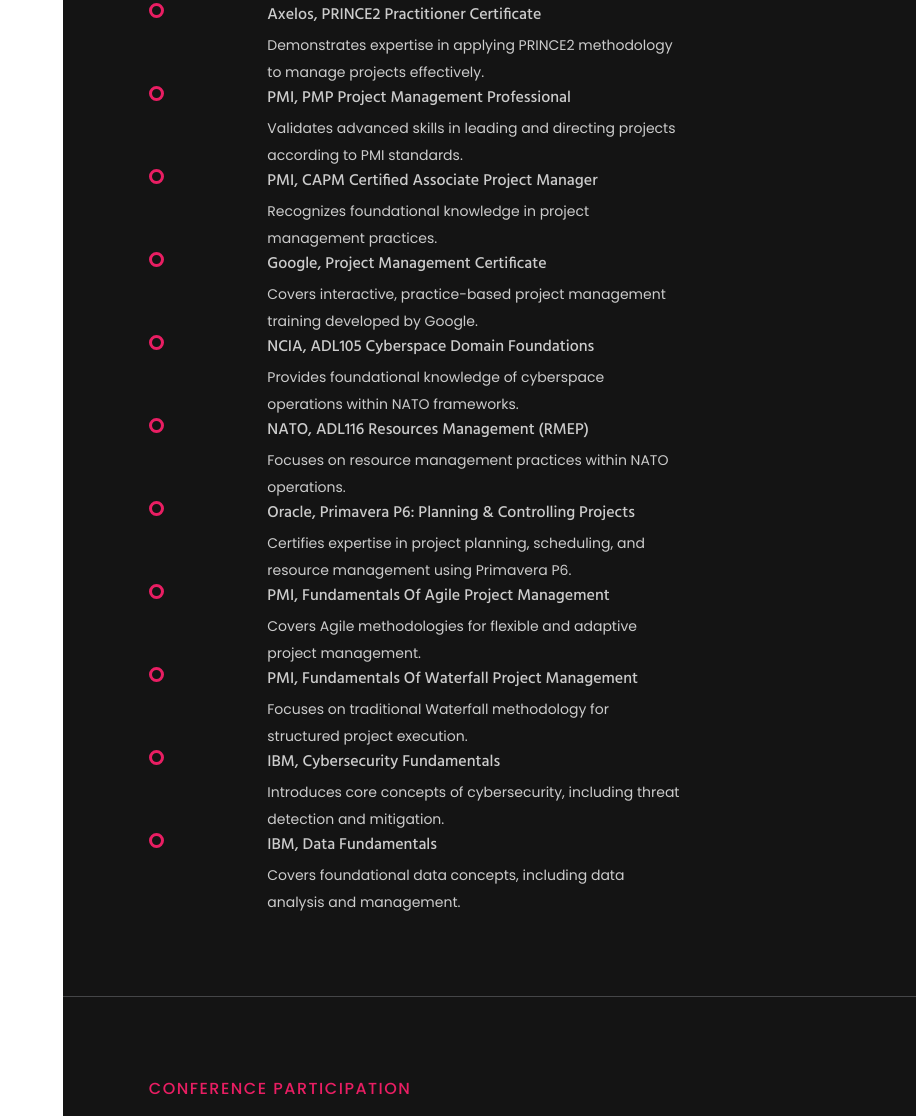
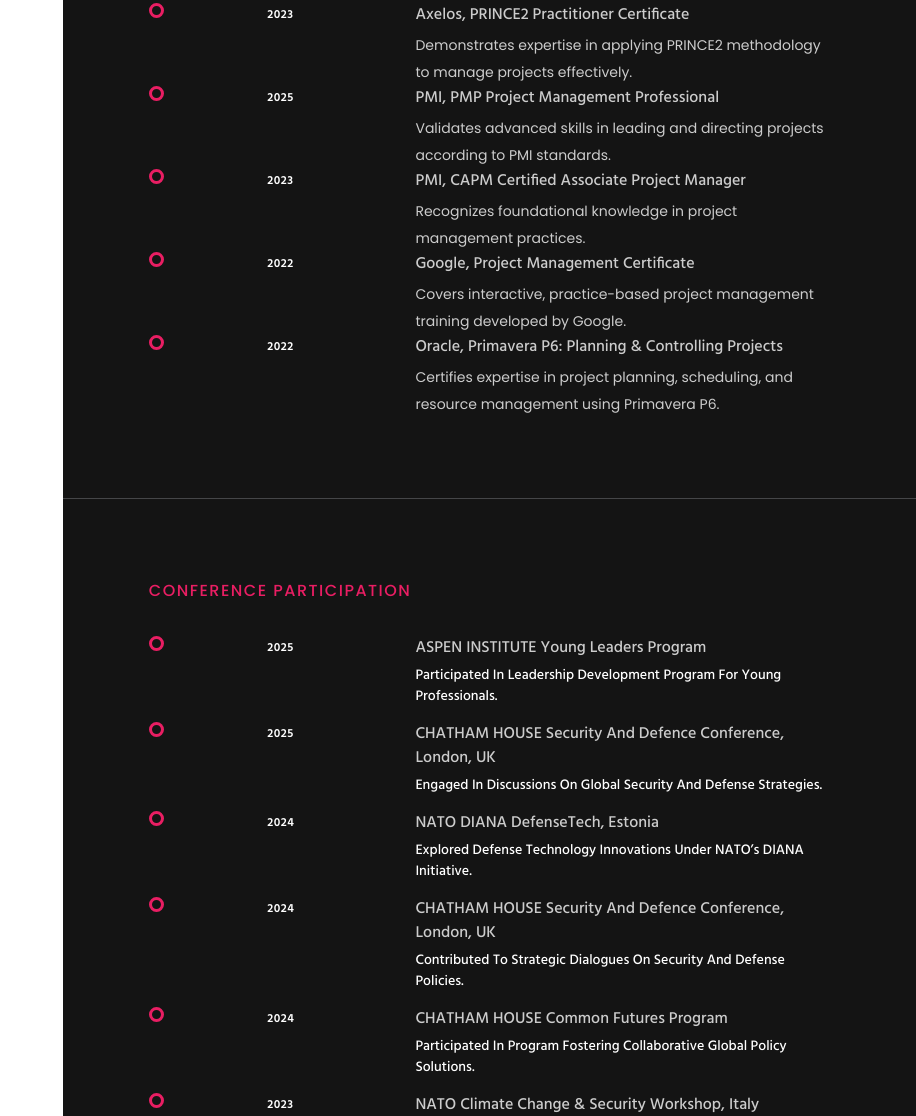
Before and after one commit to vmertasan/resume, a plain HTML site: page index.html in a window 1280 px wide. Shown: the part 3086-4202 px from the top of the page, without its empty margins (364-1280 px from the left). Drawn offline with Linux system fonts and the light colour scheme.

Commit message:
Update index.html

```diff
--- a/index.html
+++ b/index.html
@@ -311,7 +311,7 @@
 									<div class="col-xs-10 exp-content-wrap">
 										<div class="row">
 											<div class="wow fadeInRight" data-wow-duration=".4s" data-wow-delay="0s">
-
+												<div class="col-sm-3 duration"><span>2023</span></div>
 												<div class="col-sm-9">
 													<span class="job-desn">Axelos, PRINCE2 Practitioner Certificate</span>
 													<span class="job-summary p-small">Demonstrates expertise in applying PRINCE2 methodology to manage projects effectively.</span>
@@ -327,7 +327,7 @@
 									<div class="col-xs-10 exp-content-wrap">
 										<div class="row">
 											<div class="wow fadeInRight" data-wow-duration=".4s" data-wow-delay="0s">
-
+												<div class="col-sm-3 duration"><span>2025</span></div>
 												<div class="col-sm-9">
 													<span class="job-desn">PMI, PMP Project Management Professional</span>
 													<span class="job-summary p-small">Validates advanced skills in leading and directing projects according to PMI standards.</span>
@@ -343,7 +343,7 @@
 									<div class="col-xs-10 exp-content-wrap">
 										<div class="row">
 											<div class="wow fadeInRight" data-wow-duration=".4s" data-wow-delay="0s">
-
+												<div class="col-sm-3 duration"><span>2023</span></div>
 												<div class="col-sm-9">
 													<span class="job-desn">PMI, CAPM Certified Associate Project Manager</span>
 													<span class="job-summary p-small">Recognizes foundational knowledge in project management practices.</span>
@@ -359,7 +359,7 @@
 									<div class="col-xs-10 exp-content-wrap">
 										<div class="row">
 											<div class="wow fadeInRight" data-wow-duration=".4s" data-wow-delay="0s">
-
+												<div class="col-sm-3 duration"><span>2022</span></div>
 												<div class="col-sm-9">
 													<span class="job-desn">Google, Project Management Certificate</span>
 													<span class="job-summary p-small">Covers interactive, practice-based project management training developed by Google.</span>
@@ -368,6 +368,8 @@
 										</div>
 									</div>
 								</div>
+
+
 								<div class="row exp-timeline timeline-active">
 									<div class="col-xs-2">
 										<div class="timeline-st"></div>
@@ -375,39 +377,7 @@
 									<div class="col-xs-10 exp-content-wrap">
 										<div class="row">
 											<div class="wow fadeInRight" data-wow-duration=".4s" data-wow-delay="0s">
-
-												<div class="col-sm-9">
-													<span class="job-desn">NCIA, ADL105 Cyberspace Domain Foundations</span>
-													<span class="job-summary p-small">Provides foundational knowledge of cyberspace operations within NATO frameworks.</span>
-												</div>
-											</div>
-										</div>
-									</div>
-								</div>
-								<div class="row exp-timeline timeline-active">
-									<div class="col-xs-2">
-										<div class="timeline-st"></div>
-									</div>
-									<div class="col-xs-10 exp-content-wrap">
-										<div class="row">
-											<div class="wow fadeInRight" data-wow-duration=".4s" data-wow-delay="0s">
-
-												<div class="col-sm-9">
-													<span class="job-desn">NATO, ADL116 Resources Management (RMEP)</span>
-													<span class="job-summary p-small">Focuses on resource management practices within NATO operations.</span>
-												</div>
-											</div>
-										</div>
-									</div>
-								</div>
-								<div class="row exp-timeline timeline-active">
-									<div class="col-xs-2">
-										<div class="timeline-st"></div>
-									</div>
-									<div class="col-xs-10 exp-content-wrap">
-										<div class="row">
-											<div class="wow fadeInRight" data-wow-duration=".4s" data-wow-delay="0s">
-
+												<div class="col-sm-3 duration"><span>2022</span></div>
 												<div class="col-sm-9">
 													<span class="job-desn">Oracle, Primavera P6: Planning & Controlling Projects</span>
 													<span class="job-summary p-small">Certifies expertise in project planning, scheduling, and resource management using Primavera P6.</span>
@@ -416,70 +386,7 @@
 										</div>
 									</div>
 								</div>
-								<div class="row exp-timeline timeline-active">
-									<div class="col-xs-2">
-										<div class="timeline-st"></div>
-									</div>
-									<div class="col-xs-10 exp-content-wrap">
-										<div class="row">
-											<div class="wow fadeInRight" data-wow-duration=".4s" data-wow-delay="0s">
 
-												<div class="col-sm-9">
-													<span class="job-desn">PMI, Fundamentals of Agile Project Management</span>
-													<span class="job-summary p-small">Covers Agile methodologies for flexible and adaptive project management.</span>
-												</div>
-											</div>
-										</div>
-									</div>
-								</div>
-								<div class="row exp-timeline timeline-active">
-									<div class="col-xs-2">
-										<div class="timeline-st"></div>
-									</div>
-									<div class="col-xs-10 exp-content-wrap">
-										<div class="row">
-											<div class="wow fadeInRight" data-wow-duration=".4s" data-wow-delay="0s">
-
-												<div class="col-sm-9">
-													<span class="job-desn">PMI, Fundamentals of Waterfall Project Management</span>
-													<span class="job-summary p-small">Focuses on traditional Waterfall methodology for structured project execution.</span>
-												</div>
-											</div>
-										</div>
-									</div>
-								</div>
-								<div class="row exp-timeline timeline-active">
-									<div class="col-xs-2">
-										<div class="timeline-st"></div>
-									</div>
-									<div class="col-xs-10 exp-content-wrap">
-										<div class="row">
-											<div class="wow fadeInRight" data-wow-duration=".4s" data-wow-delay="0s">
-
-												<div class="col-sm-9">
-													<span class="job-desn">IBM, Cybersecurity Fundamentals</span>
-													<span class="job-summary p-small">Introduces core concepts of cybersecurity, including threat detection and mitigation.</span>
-												</div>
-											</div>
-										</div>
-									</div>
-								</div>
-								<div class="row exp-timeline timeline-active">
-									<div class="col-xs-2">
-										<div class="timeline-st"></div>
-									</div>
-									<div class="col-xs-10 exp-content-wrap">
-										<div class="row">
-											<div class="wow fadeInRight" data-wow-duration=".4s" data-wow-delay="0s">
-
-												<div class="col-sm-9">
-													<span class="job-desn">IBM, Data Fundamentals</span>
-													<span class="job-summary p-small">Covers foundational data concepts, including data analysis and management.</span>
-												</div>
-											</div>
-										</div>
-									</div>
-								</div>
 							</div>
 						</section>
 						<!--/Courses & Certifications Sec-->
```
